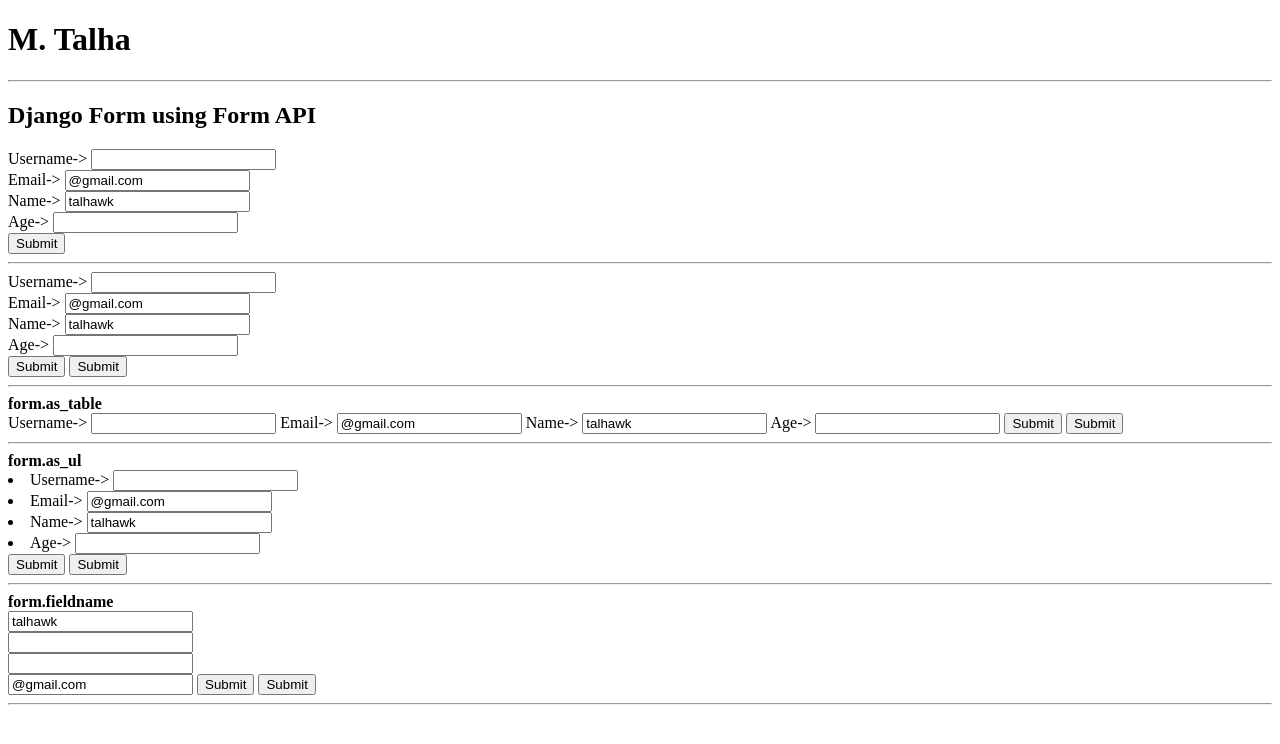
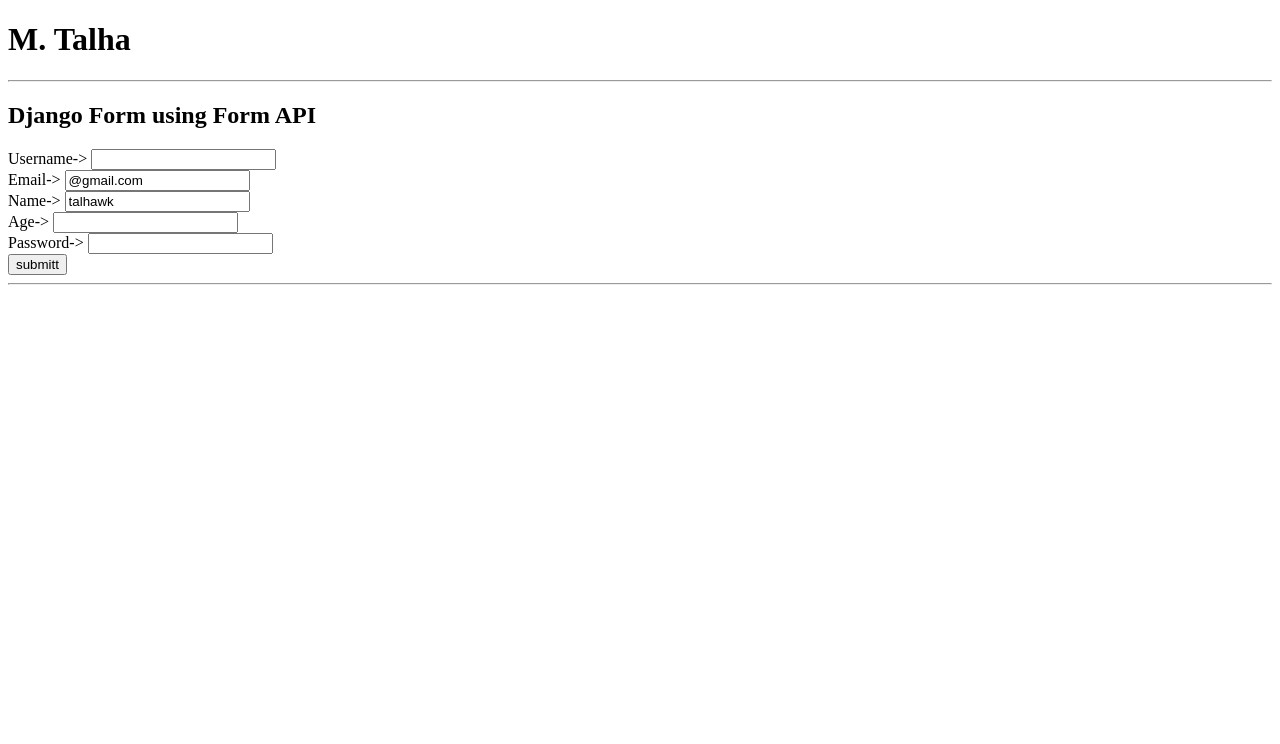
Before and after one commit to talhawkk/Django-Form, a Django app: page /home/ in a window 1280 px wide. Shown: the top 744 px of the page. Run offline with Django 5.2, Linux system fonts and the light colour scheme; data comes from the database, SQL or seed files in the repository.

Commit message:
validate and get data from data (post request)

```diff
--- a/model/home/form.py
+++ b/model/home/form.py
@@ -4,3 +4,5 @@ class Admissions(forms.Form):
     age=forms.IntegerField()
     username=forms.CharField()
     email=forms.EmailField()
+    password=forms.CharField(widget=forms.PasswordInput())
+    # Upload_CV=forms.CharField(widget=forms.FileInput(), required=False)
--- a/model/home/templates/home/home.html
+++ b/model/home/templates/home/home.html
@@ -10,21 +10,20 @@
     <hr>
     <h2>Django Form using Form API</h2>
     <!-- <b>form.as_p</b> -->
-    <form action="" method="get">
+    <form action="" method="POST">
+        {%csrf_token%}
         {% for f in form.visible_fields %}
         {{f.label_tag}}
         {{f}}
         <br>
         {%endfor%}
-            <button>Submit</button>
-
+            <input type="submit", value="submitt">
     </form>
     <hr>
-    <form action="" method="get">
-        <!-- <table> -->
+    <!-- <form action="" method="get">
+        <table>
             {{form}}
-            <!-- <button>Submit</button> -->
-        <!-- </table> -->
+        </table>
             <input type="submit",value="Submit">
             <button>Submit</button>
 
@@ -32,10 +31,10 @@
     <hr>
     <b>form.as_table</b>
     <form action="" method="get">
-        <!-- <table> -->
+        <table>
             {{form.as_table}}
-            <!-- <button>Submit</button> -->
-        <!-- </table> -->
+            <button>Submit</button>
+        </table>
             <input type="submit",value="Submit">
             <button>Submit</button>
 
@@ -43,9 +42,9 @@
     <hr>
     <b>form.as_ul</b>
     <form action="" method="get">
-        <!-- <table> -->
+        <table>
             {{form.as_ul}}
-        <!-- </table> -->
+        </table>
             <input type="submit",value="Submit">
             <button>Submit</button>
 
@@ -54,7 +53,7 @@
 
     <b>form.fieldname</b>
     <form action="" method="get">
-        <!-- <table> -->
+        <table>
             {{form.name}}
             <br>
             {{form.age}}
@@ -62,12 +61,12 @@
             {{form.username}}
             <br>
             {{form.email}}
-        <!-- </table> -->
+        </table>
             <input type="submit",value="Submit">
             <button>Submit</button>
 
     </form>
-    <hr>
+    <hr> -->
 
 
     <!-- <h2>Model and database Table in Django </h2> -->
--- a/model/home/views.py
+++ b/model/home/views.py
@@ -3,7 +3,16 @@ from home.models import Student
 from home.form import Admissions
 # Create your views here.
 def home(request):
-    stud=Student.objects.all()
-    forms=Admissions(auto_id=True, label_suffix="->", initial={'name':'talhawk','email':'@gmail.com'},field_order=['username','email','name','email'])
+    if request.method=="POST":
+        forms=Admissions(request.POST)
+        print("post se ayi ha")
+        print(forms)
+        print("PPPoost")
+        if forms.is_valid():
+            print(forms.cleaned_data)
 
-    return render(request,'home/home.html',{'stu':stud,'form':forms})
+    else:
+        # stud=Student.objects.all()
+        forms=Admissions(auto_id=True, label_suffix="->", initial={'name':'talhawk','email':'@gmail.com'},field_order=['username','email','name','email'])
+        print("nnnnooo")
+    return render(request,'home/home.html',{'form':forms})
```
